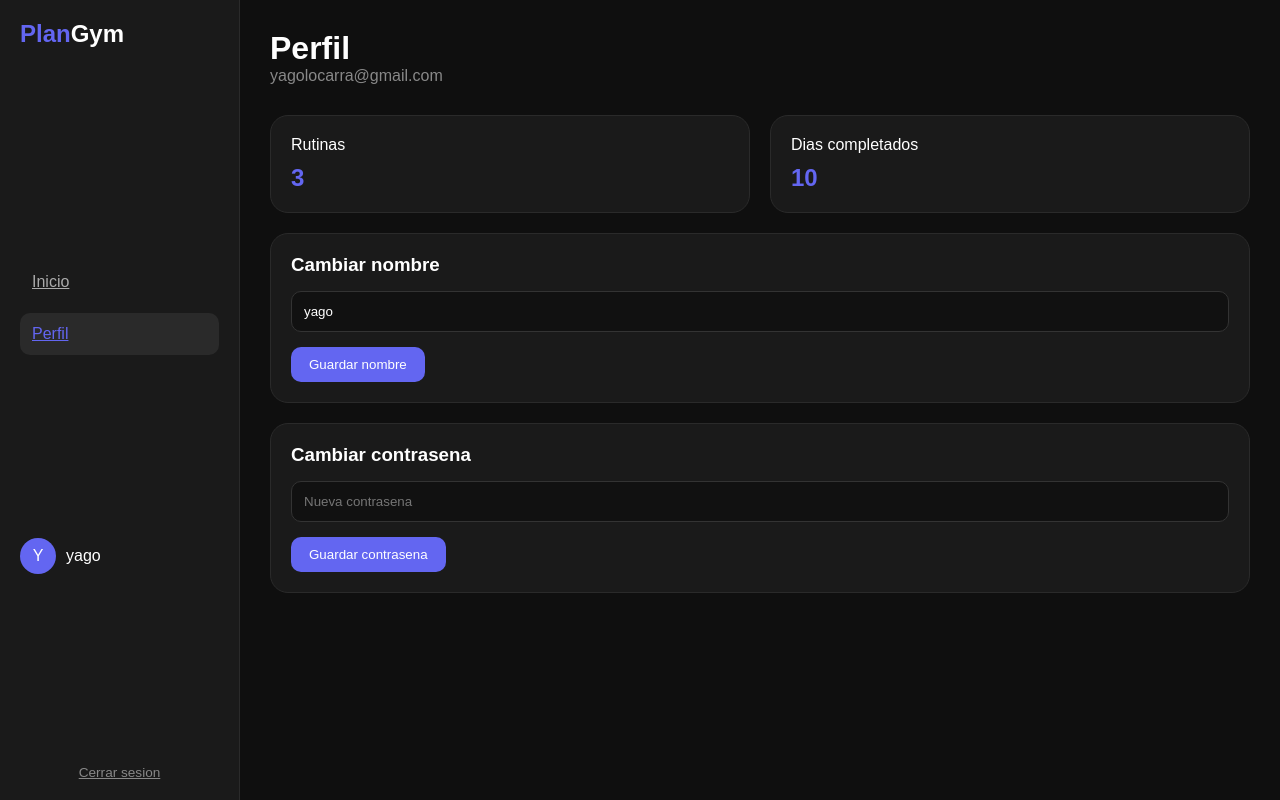
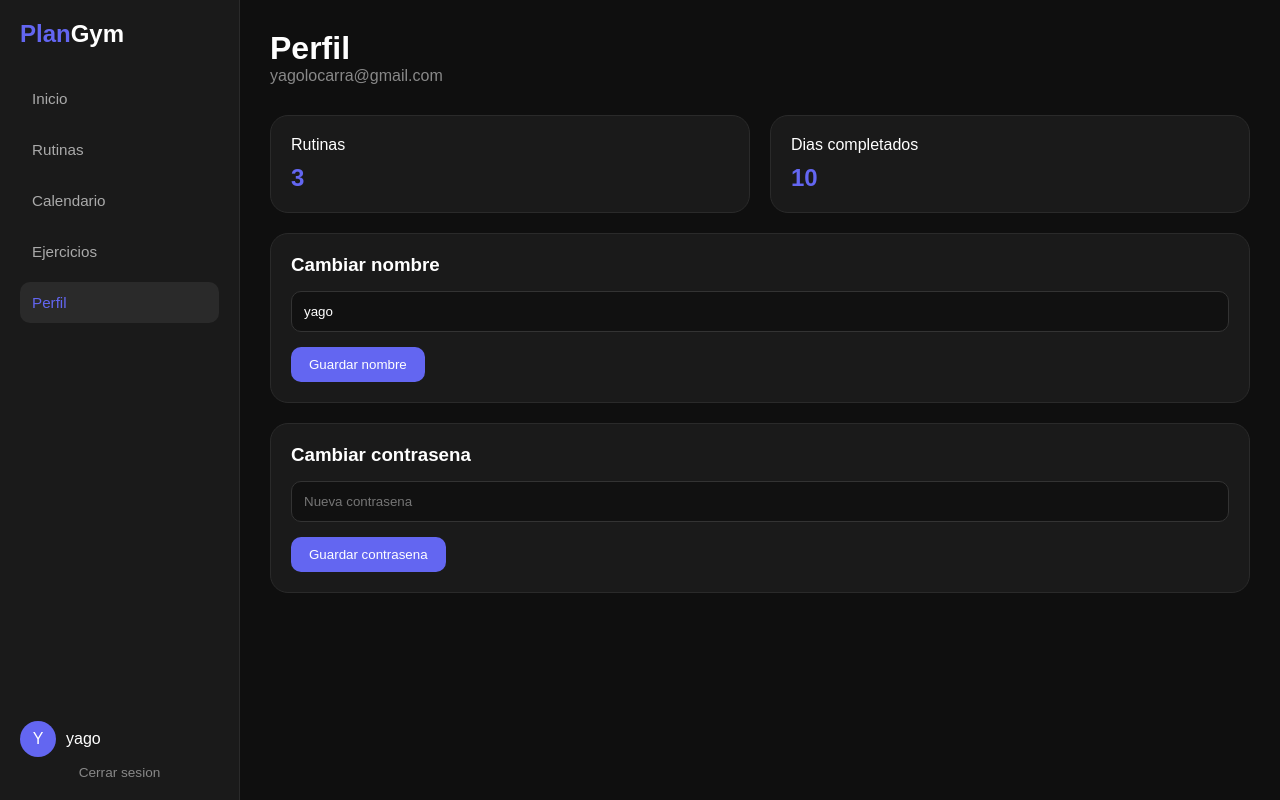
Before and after one commit to Yag0lc/PlanGym, a Flask app: page /perfil/ in a window 1280 px wide. Run offline with Flask 3, Linux system fonts and the light colour scheme; the visitor is signed in with stand-in values (Sample User, id 1).

Commit message:
Nuevo_Perfil

```diff
--- a/app/main.py
+++ b/app/main.py
@@ -21,11 +21,11 @@ logging.basicConfig(level=logging.INFO)
 app.config['SECRET_KEY'] = "PlanGym-Secret-Key"
 app.config['SESSION_TYPE'] = 'filesystem'
 app.config['SESSION_PERMANENT'] = False
-app.config['SESSION_USE_SIGNER'] = True
+app.config['SESSION_USE_SIGNER'] = False
 
 Session(app)
 
-# === CONFIGURACIÓN DE BASE DE DATOS ===
+
 BASE_DIR = os.path.dirname(os.path.abspath(__file__))
 DB_PATH = os.path.join(BASE_DIR, '..', 'data', 'plangym.db')
 
@@ -47,18 +47,8 @@ app.register_blueprint(calendario_bp)
 app.register_blueprint(perfil_bp)
 app.register_blueprint(ejercicios_bp)
 
-# === MODELOS ===
+
 from models.usuario_db import Usuario
-
-# === DECORADOR LOGIN ===
-def login_required(f):
-    from functools import wraps
-    @wraps(f)
-    def decorated(*args, **kwargs):
-        if 'usuario_id' not in session:
-            return redirect(url_for('home'))
-        return f(*args, **kwargs)
-    return decorated
 
 # === RUTAS ===
 @app.route('/')
@@ -68,11 +58,12 @@ def home():
     return render_template('welcome.html')
 
 @app.route('/principal')
-@login_required
 def dashboard():
+    if 'usuario_id' not in session:
+        return redirect(url_for('home'))
+
     return render_template('calendario.html', nombre=session.get('usuario_nombre'))
 
-# === CREAR TABLAS Y ARRANCAR (igual que el proyecto Pokémon) ===
 with app.app_context():
     os.makedirs(os.path.join(BASE_DIR, '..', 'data'), exist_ok=True)
     db.create_all()
--- a/app/requirements.txt
+++ b/app/requirements.txt
@@ -2,4 +2,3 @@ Flask==2.3.3
 Flask-SQLAlchemy==3.1.1
 Flask-Session==0.5.0
 Werkzeug==2.3.7
-requests==2.31.0
--- a/app/services/perfil_service.py
+++ b/app/services/perfil_service.py
@@ -8,12 +8,14 @@ def obtenerPerfil(id_usuario):
 
 
 def actualizarPassword(id_usuario, nueva_password):
+    nueva_password = nueva_password or ""
     if len(nueva_password) < 6:
         return False
     return perfil_repo.cambiarPassword(id_usuario, nueva_password)
 
 
 def actualizarNombre(id_usuario, nuevo_nombre):
+    nuevo_nombre = (nuevo_nombre or "").strip()
     if not nuevo_nombre or len(nuevo_nombre) < 3:
         return False
     return perfil_repo.cambiarNombre(id_usuario, nuevo_nombre)
--- a/app/services/rutina_service.py
+++ b/app/services/rutina_service.py
@@ -3,7 +3,7 @@ import repositories.rutina_repo as rutina_repo
 DIAS_SEMANA = ["lunes", "martes", "miercoles", "jueves", "viernes", "sabado", "domingo"]
 
 
-def _normalizarEjercicios(ejercicios):
+def limpiarEjercicios(ejercicios):
     if not isinstance(ejercicios, list):
         return []
 
@@ -25,7 +25,7 @@ def _normalizarEjercicios(ejercicios):
 
 
 def crearRutina(nombre, id_usuario, ejercicios):
-    ejercicios = _normalizarEjercicios(ejercicios)
+    ejercicios = limpiarEjercicios(ejercicios)
     if not nombre or len(nombre) < 3 or not ejercicios:
         return None
     return rutina_repo.crearRutina(nombre, id_usuario, ejercicios)
@@ -36,7 +36,7 @@ def obtenerRutinas(id_usuario):
 
 
 def actualizarRutina(id_rutina, id_usuario, nombre, ejercicios):
-    ejercicios = _normalizarEjercicios(ejercicios)
+    ejercicios = limpiarEjercicios(ejercicios)
     if not nombre or len(nombre) < 3 or not ejercicios:
         return None
     return rutina_repo.actualizarRutina(id_rutina, id_usuario, nombre, ejercicios)
--- a/app/static/css/calendario.css
+++ b/app/static/css/calendario.css
@@ -32,12 +32,28 @@ body{
 
 .sidebar{
     width:240px;
+    height:100vh;
+    position:sticky;
+    top:0;
     background:var(--bg-panel);
     padding:20px;
     display:flex;
     flex-direction:column;
     justify-content:space-between;
     border-right:1px solid var(--border);
+}
+
+.sidebar-bottom{
+    margin-top:auto;
+}
+
+.sidebar-bottom a{
+    color:var(--text-muted);
+    font-size:0.85rem;
+    text-align:center;
+    margin-top:8px;
+    display:block;
+    text-decoration:none;
 }
 
 .logo{
@@ -60,10 +76,14 @@ nav{
     background:none;
     border:none;
     color:var(--text-soft);
+    display:block;
     padding:12px;
     border-radius:10px;
     cursor:pointer;
     text-align:left;
+    text-decoration:none;
+    font-size:0.95rem;
+    width:100%;
 }
 
 .nav-item.active,
--- a/app/static/js/navegacion.js
+++ b/app/static/js/navegacion.js
@@ -1,11 +1,11 @@
-// ===== NAVEGACION =====
 
-function mostrarPagina(id, el) {
+
+function mostrarPagina(id, boton) {
     document.querySelectorAll('.page').forEach(p => p.classList.remove('active'));
     document.querySelectorAll('.nav-item').forEach(n => n.classList.remove('active'));
 
     document.getElementById(`page-${id}`).classList.add('active');
-    el.classList.add('active');
+    boton.classList.add('active');
 
     document.getElementById('page-title').textContent =
         id.charAt(0).toUpperCase() + id.slice(1);
--- a/app/templates/perfil.html
+++ b/app/templates/perfil.html
@@ -14,16 +14,19 @@
 
         <nav>
             <a class="nav-item" href="/principal">Inicio</a>
+            <a class="nav-item" href="/principal#rutinas">Rutinas</a>
+            <a class="nav-item" href="/principal#calendario">Calendario</a>
+            <a class="nav-item" href="/principal#ejercicios">Ejercicios</a>
             <a class="nav-item active" href="/perfil/">Perfil</a>
         </nav>
 
-        <div class="user-box">
-            <div class="avatar">{{ usuario.nombre[0] | upper }}</div>
-            <span>{{ usuario.nombre }}</span>
+        <div class="sidebar-bottom">
+            <div class="user-box">
+                <div class="avatar">{{ usuario.nombre[0] | upper }}</div>
+                <span>{{ usuario.nombre }}</span>
+            </div>
+            <a href="/auth/logout">Cerrar sesion</a>
         </div>
-        <a href="/auth/logout" style="color:#888; font-size:0.85rem; text-align:center; margin-top:8px; display:block;">
-            Cerrar sesion
-        </a>
     </aside>
 
     <main class="main">
```
Also changed, not shown: other parts of app/static/css/calendario.css (+51 -0 lines), app/services/calendario_service.py (+21 -3 lines), app/static/js/ejercicios.js (+7 -0 lines), app/static/js/rutinas.js (+44 -5 lines), app/templates/calendario.html (+11 -3 lines), 2 other files.
